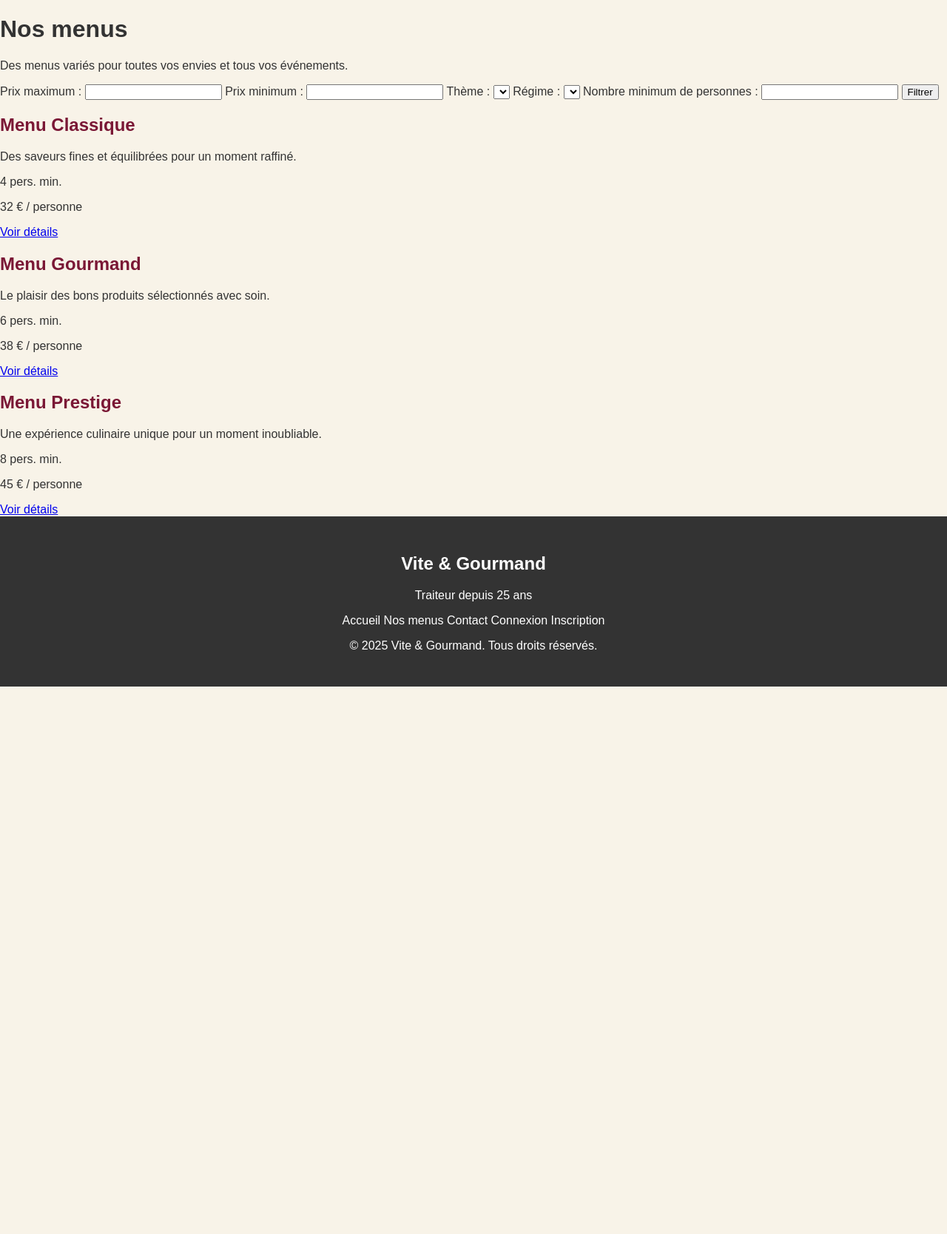
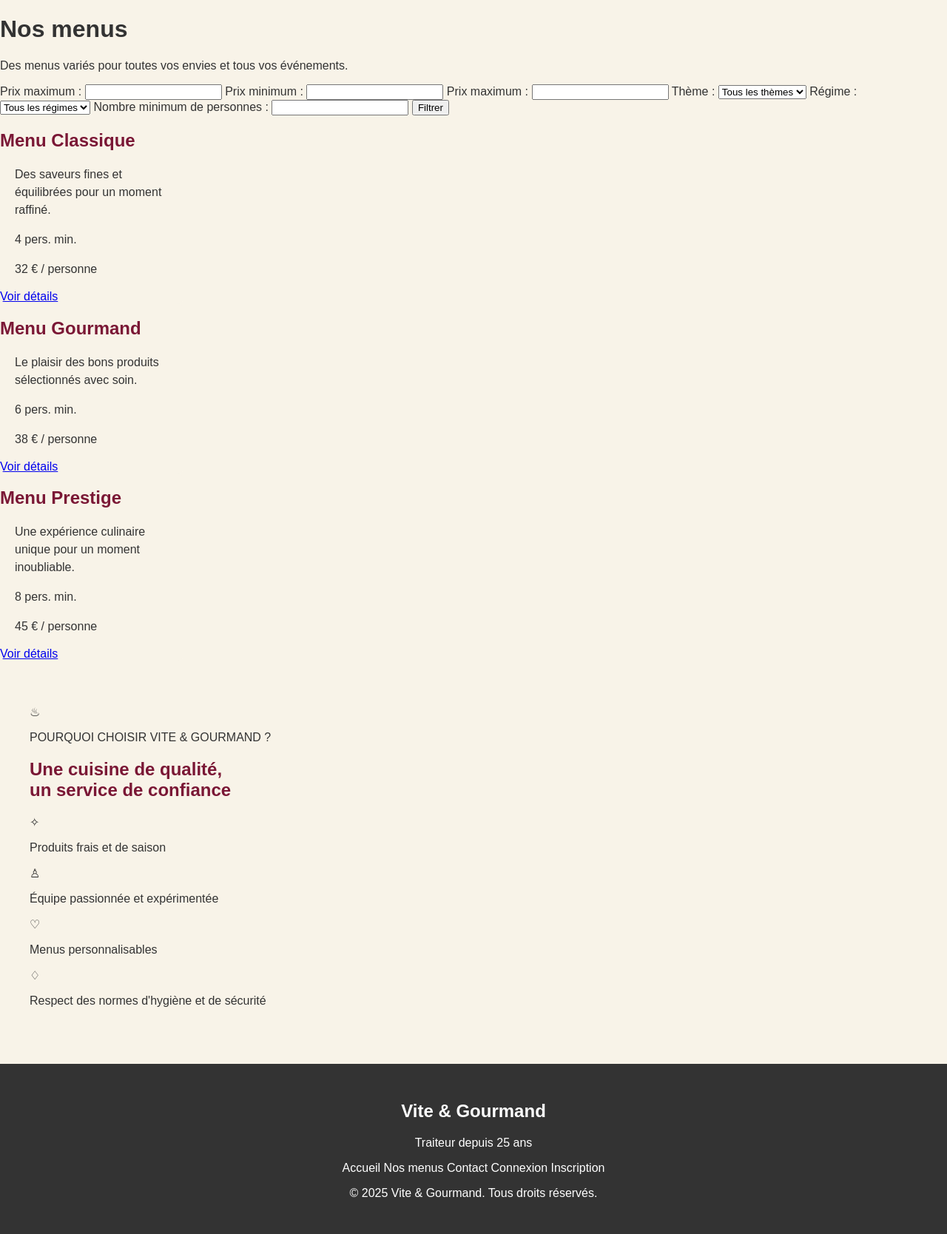
Before and after one commit to kaao76/-ecf_vite_go, a PHP site: page /menus.php in a window 1280 px wide. Shown: the part 64-1732 px from the top of the page at 74% size. Before the commit the page ends 992 px from the top, so only its background shows below. Run offline with PHP 8.4, Linux system fonts and the light colour scheme; lists and menus that the app fills with data are empty.

Commit message:
creation menus.js
creation menus.js pour des filtres dynamiques

```diff
--- a/projet-traiteur/View/Html/menus.php
+++ b/projet-traiteur/View/Html/menus.php
@@ -15,21 +15,37 @@
     <!-- filtres -->
     <form>
 
+        <!-- Prix maximum -->
         <label for="prix-max">Prix maximum :</label>
         <input type="number" id="prix-max" name="prix-max">
 
 
+        <!-- Fourchette de prix -->
         <label for="prix-min">Prix minimum :</label>
         <input type="number" id="prix-min" name="prix-min">
 
+        <label for="prix-fourchette-max">Prix maximum :</label>
+        <input type="number" id="prix-fourchette-max" name="prix-fourchette-max">
+
 
         <label for="theme">Thème :</label>
+
         <select id="theme" name="theme">
+            <option value="">Tous les thèmes</option>
+            <option value="classique">Classique</option>
+            <option value="evenement">Événement</option>
+            <option value="noel">Noël</option>
+            <option value="paques">Pâques</option>
+
         </select>
 
 
         <label for="regime">Régime :</label>
         <select id="regime" name="regime">
+            <option value="">Tous les régimes</option>
+            <option value="classique">Classique</option>
+            <option value="vegetarien">Végétarien</option>
+            <option value="vegan">Vegan</option>
         </select>
 
 
@@ -42,6 +58,12 @@
     </form>
 
     <!-- Les menus-->
+    <article
+        class="menu"
+        data-prix="32"
+        data-personnes="4"
+        data-theme="classique"
+        data-regime="classique">
 
 
         <h2>Menu Classique</h2>
@@ -59,6 +81,14 @@
         </p>
 
         <a href="#"> Voir détails</a>
+    </article>
+
+    <article
+        class="menu"
+        data-prix="38"
+        data-personnes="6"
+        data-theme="evenement"
+        data-regime="classique">
 
 
         <h2>Menu Gourmand</h2>
@@ -72,7 +102,14 @@
             38 € / personne
         </p>
         <a href="#"> Voir détails</a>
+    </article>
 
+    <article
+        class="menu"
+        data-prix="45"
+        data-personnes="8"
+        data-theme="evenement"
+        data-regime="classique">
 
         <h2>Menu Prestige</h2>
 
@@ -86,8 +123,60 @@
             45 € / personne
         </p>
         <a href="#"> Voir détails</a>
+    </article>
+
+
 
 </main>
+<!-- Pourquoi choisir Vite & Gourmand -->
+
+<section class="pourquoi">
+
+    <div class="pourquoi-titre">
+
+        <div class="icone-chef">
+            ♨
+        </div>
+
+        <div>
+            <p>POURQUOI CHOISIR VITE & GOURMAND ?</p>
+
+            <h2>
+                Une cuisine de qualité,<br>
+                un service de confiance
+            </h2>
+        </div>
+
+    </div>
+
+
+    <div class="pourquoi-avantages">
+
+        <div class="avantage">
+            <span>✧</span>
+            <p>Produits frais et de saison</p>
+        </div>
+
+        <div class="avantage">
+            <span>♙</span>
+            <p>Équipe passionnée et expérimentée</p>
+        </div>
+
+        <div class="avantage">
+            <span>♡</span>
+            <p>Menus personnalisables</p>
+        </div>
+
+        <div class="avantage">
+            <span>♢</span>
+            <p>Respect des normes d'hygiène et de sécurité</p>
+        </div>
+
+    </div>
+
+</section>
+
+<script src="../Js/menus.js"></script>
 
 <?php
 
--- /dev/null
+++ b/projet-traiteur/View/JS/menus.js
@@ -0,0 +1,25 @@
+/* récupérer le formulaire et les menus. */
+const formulaire = document.querySelector('form');
+
+const menus = document.querySelectorAll('.menu');
+
+const prixMax = document.querySelector('#prix-max');
+
+const prixMin = document.querySelector('#prix-min');
+
+const prixFourchetteMax = document.querySelector('#prix-fourchette-max');
+
+const theme = document.querySelector('#theme');
+
+const regime = document.querySelector('#regime');
+
+const personnes = document.querySelector('#personnes');
+
+/* empêcher le formulaire de recharger la page */
+
+formulaire.addEventListener('submit', function(event) {
+
+    event.preventDefault();
+
+
+});
```
Lines whose indentation alone changed are shown as unchanged.
